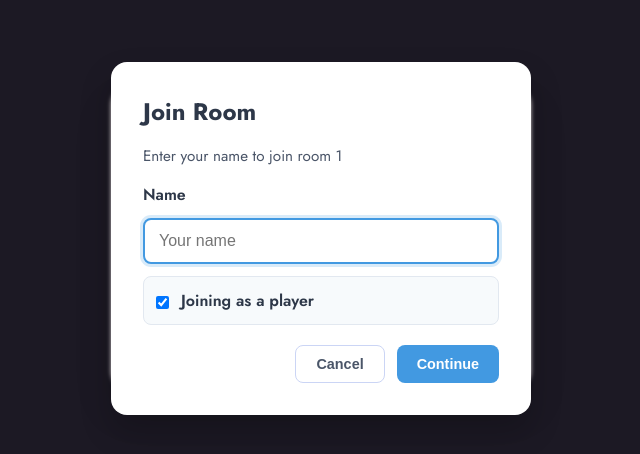
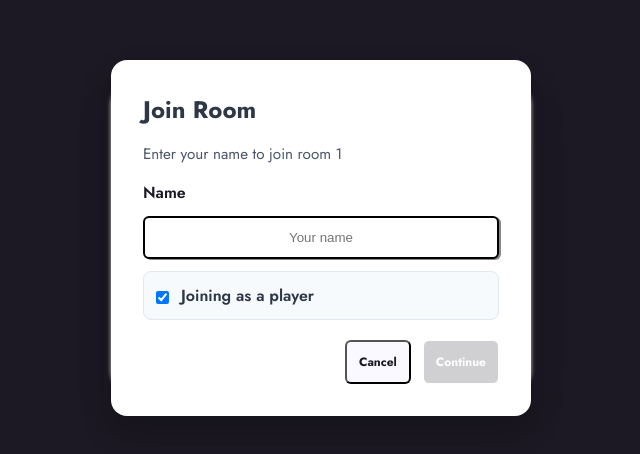
Before and after one commit to simonproudfootxyz/lockpick, a React (Create React App) app: page /join/1 in a window 1280 px wide. Shown: the part 162-616 px from the top of the page, without its empty margins (319-959 px from the left). Built offline with nearby package versions, Linux system fonts and the light colour scheme; no server answers.

Commit message:
- style multiplayer lobby base styles - input base styles

```diff
--- a/src/App.css
+++ b/src/App.css
@@ -53,6 +53,21 @@
   display: none;
 }
 
+/* INPUTS */
+input[type="text"] {
+  padding: 12px 16px;
+  border: 2px solid var(--black);
+  border-radius: 6px;
+  text-align: center;
+  transition: all 0.2s ease;
+
+  &:focus {
+    outline: none;
+    border-color: var(--black-light-2);
+    box-shadow: 2px 1px 0px var(--black--light-2);
+  }
+}
+
 /* Global Tablet */
 @media (max-width: 768px) {
   .hidden--tablet-down {
--- a/src/components/Button.js
+++ b/src/components/Button.js
@@ -3,6 +3,7 @@ import "./Button.css";
 
 const Button = ({
   className = "",
+  type = "button",
   onClick,
   title,
   disabled = false,
@@ -12,7 +13,7 @@ const Button = ({
 }) => {
   return (
     <button
-      type="button"
+      type={type}
       className={`button ${mini ? "button--mini " : ""} ${
         fullWidth ? "button--full-width" : ""
       } ${className}`}
@@ -27,6 +28,7 @@ const Button = ({
 
 export const InvertButton = ({
   className = "",
+  type = "button",
   onClick,
   title,
   disabled = false,
@@ -36,6 +38,7 @@ export const InvertButton = ({
 }) => {
   return (
     <Button
+      type={type}
       className={`button button--invert ${mini ? "button--mini " : ""} ${
         fullWidth ? "button--full-width" : ""
       } ${className}`}
@@ -50,6 +53,7 @@ export const InvertButton = ({
 
 export const PrimaryButton = ({
   className = "",
+  type = "button",
   onClick,
   title,
   disabled = false,
@@ -59,6 +63,7 @@ export const PrimaryButton = ({
 }) => {
   return (
     <Button
+      type={type}
       className={`button button--primary ${className}`}
       mini={mini}
       fullWidth={fullWidth}
@@ -73,6 +78,7 @@ export const PrimaryButton = ({
 
 export const PrimaryInvertButton = ({
   className = "",
+  type = "button",
   onClick,
   title,
   disabled = false,
@@ -82,6 +88,7 @@ export const PrimaryInvertButton = ({
 }) => {
   return (
     <Button
+      type={type}
       className={`button button--primary-invert ${className}`}
       mini={mini}
       fullWidth={fullWidth}
--- a/src/components/Lobby.css
+++ b/src/components/Lobby.css
@@ -7,7 +7,7 @@
 }
 
 .lobby-container {
-  background: rgba(255, 255, 255, 0.95);
+  background: var(--black--light);
   border-radius: 20px;
   padding: 40px;
   max-width: 600px;
@@ -18,10 +18,7 @@
 
 .lobby h1 {
   text-align: center;
-  color: #2d3748;
   margin-bottom: 30px;
-  font-size: 2.5rem;
-  font-weight: 700;
 }
 
 .connection-status {
@@ -58,11 +55,11 @@
 }
 
 .create-room-section,
-.join-room-section {
-  background: rgba(255, 255, 255, 0.7);
+.join-room-section,
+.lobby-info {
+  background: var(--grey-400);
   padding: 20px;
-  border-radius: 12px;
-  border: 1px solid rgba(0, 0, 0, 0.1);
+  border-radius: 6px;
 }
 
 .create-room-section h3,
@@ -79,74 +76,8 @@
   gap: 15px;
 }
 
-.join-room-section input {
-  padding: 12px 16px;
-  border: 2px solid #e2e8f0;
-  border-radius: 8px;
-  font-size: 1rem;
-  text-align: center;
-  letter-spacing: 2px;
-  font-weight: 600;
-  transition: border-color 0.2s;
-}
-
-.join-room-section input:focus {
-  outline: none;
-  border-color: #4299e1;
-  box-shadow: 0 0 0 3px rgba(66, 153, 225, 0.1);
-}
-
-.create-room-btn,
-.join-room-btn {
-  padding: 12px 24px;
-  border: none;
-  border-radius: 8px;
-  font-size: 1rem;
-  font-weight: 600;
-  cursor: pointer;
-  transition: all 0.2s;
-  box-shadow: 0 2px 4px rgba(0, 0, 0, 0.1);
-  text-shadow: 1px 1px 2px rgba(0, 0, 0, 0.4);
-}
-
-.create-room-btn {
-  background: #48bb78;
-  color: white;
-  text-shadow: 1px 1px 2px rgba(0, 0, 0, 0.4);
-}
-
-.create-room-btn:hover:not(:disabled) {
-  background: #38a169;
-  transform: translateY(-1px);
-  box-shadow: 0 4px 8px rgba(0, 0, 0, 0.2);
-}
-
-.join-room-btn {
-  background: #4299e1;
-  color: white;
-  text-shadow: 1px 1px 2px rgba(0, 0, 0, 0.4);
-}
-
-.join-room-btn:hover:not(:disabled) {
-  background: #3182ce;
-  transform: translateY(-1px);
-  box-shadow: 0 4px 8px rgba(0, 0, 0, 0.2);
-}
-
-.create-room-btn:disabled,
-.join-room-btn:disabled {
-  background: #a0aec0;
-  cursor: not-allowed;
-  transform: none;
-  box-shadow: none;
-}
-
 .lobby-info {
   margin-top: 30px;
-  padding: 20px;
-  background: rgba(255, 255, 255, 0.5);
-  border-radius: 12px;
-  border: 1px solid rgba(0, 0, 0, 0.1);
 }
 
 .lobby-info h4 {
--- a/src/components/Lobby.js
+++ b/src/components/Lobby.js
@@ -4,6 +4,7 @@ import NamePromptModal from "./NamePromptModal";
 import useSocket from "../hooks/useSocket";
 import "./Lobby.css";
 import { storePlayerIdentity } from "../utils/playerIdentity";
+import Button from "./Button";
 
 const Lobby = () => {
   const navigate = useNavigate();
@@ -317,13 +318,13 @@ const Lobby = () => {
           <div className="create-room-section">
             <h3>Create New Room</h3>
             <form onSubmit={handleCreateRoomClick}>
-              <button
+              <Button
                 type="submit"
                 disabled={isCreating || isJoining}
                 className="create-room-btn"
               >
                 {isCreating ? "Creating..." : "Create Room"}
-              </button>
+              </Button>
             </form>
           </div>
 
@@ -338,7 +339,7 @@ const Lobby = () => {
                 maxLength={6}
                 disabled={isCreating || isJoining}
               />
-              <button
+              <Button
                 type="submit"
                 disabled={
                   !roomCode.trim() ||
@@ -353,7 +354,7 @@ const Lobby = () => {
                   : isFetchingPreview
                   ? "Preparing..."
                   : "Join Room"}
-              </button>
+              </Button>
             </form>
           </div>
         </div>
--- a/src/components/NamePromptModal.css
+++ b/src/components/NamePromptModal.css
@@ -80,21 +80,7 @@
 
 .name-prompt-modal label {
   font-weight: 600;
-  color: #2d3748;
-}
-
-.name-prompt-modal input[type="text"] {
-  padding: 12px 14px;
-  border-radius: 8px;
-  border: 2px solid #e2e8f0;
-  font-size: 1rem;
-  transition: border-color 0.2s, box-shadow 0.2s;
-}
-
-.name-prompt-modal input[type="text"]:focus {
-  border-color: #4299e1;
-  box-shadow: 0 0 0 3px rgba(66, 153, 225, 0.2);
-  outline: none;
+  color: var(--black);
 }
 
 .name-prompt-modal .error {
@@ -110,48 +96,6 @@
   margin-top: 8px;
 }
 
-.name-prompt-modal button {
-  padding: 10px 20px;
-  border-radius: 8px;
-  border: none;
-  font-weight: 600;
-  cursor: pointer;
-  font-size: 0.9rem;
-  transition: transform 0.15s ease, box-shadow 0.15s ease;
-}
-
-.name-prompt-modal button:hover:not(:disabled) {
-  transform: translateY(-1px);
-  box-shadow: 0 4px 10px rgba(0, 0, 0, 0.12);
-}
-
-.name-prompt-modal button:disabled {
-  background: #cbd5f5;
-  color: #ffffff;
-  cursor: not-allowed;
-  box-shadow: none;
-  transform: none;
-}
-
-.name-prompt-modal button.secondary {
-  background: transparent;
-  color: #4a5568;
-  border: 1px solid #cbd5f5;
-}
-
-.name-prompt-modal button.secondary:hover:not(:disabled) {
-  background: #f7fafc;
-}
-
-.name-prompt-modal button[type="submit"] {
-  background: #4299e1;
-  color: #ffffff;
-}
-
-.name-prompt-modal button[type="submit"]:hover:not(:disabled) {
-  background: #3182ce;
-}
-
 @keyframes fadeIn {
   from {
     opacity: 0;
--- a/src/components/NamePromptModal.js
+++ b/src/components/NamePromptModal.js
@@ -1,5 +1,6 @@
 import React, { useEffect, useRef, useState } from "react";
 import "./NamePromptModal.css";
+import Button, { InvertButton } from "./Button";
 
 const NamePromptModal = ({
   isOpen,
@@ -119,17 +120,16 @@ const NamePromptModal = ({
             </p>
           )}
           <div className="actions">
-            <button
-              type="button"
+            <Button
               className="secondary"
               onClick={onCancel}
               disabled={isSubmitting}
             >
               Cancel
-            </button>
-            <button type="submit" disabled={isSubmitting || !name.trim()}>
+            </Button>
+            <InvertButton type="submit" disabled={isSubmitting || !name.trim()}>
               {isSubmitting ? "Submitting..." : "Continue"}
-            </button>
+            </InvertButton>
           </div>
         </form>
       </div>
```
